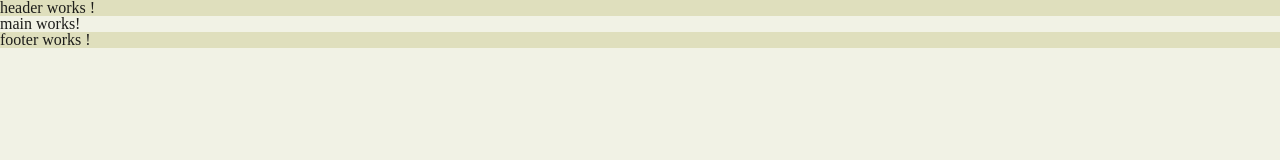
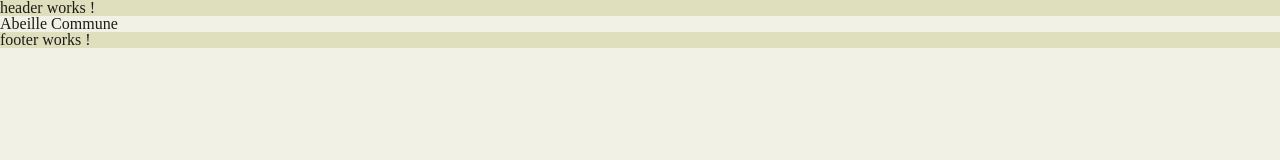
Before and after one commit to Louys-M/QuetiAngular, an Angular app: page / in a window 1280 px wide. Shown: the top 160 px of the page. Built offline with nearby package versions, Linux system fonts and the light colour scheme.

Commit message:
insect comp avec donnees statiques et affichage

```diff
--- a/src/app/Queti/insecte/insecte.component.html
+++ b/src/app/Queti/insecte/insecte.component.html
@@ -1 +1 @@
-<p>insecte works!</p>
+<h2>{{nom_fr}}</h2>
--- a/src/app/main/main.component.html
+++ b/src/app/main/main.component.html
@@ -1 +1,5 @@
-<p>main works!</p>
+<main>
+
+    <app-insecte></app-insecte>
+
+</main>
--- a/src/app/main/main.component.ts
+++ b/src/app/main/main.component.ts
@@ -1,9 +1,10 @@
 import { Component } from '@angular/core';
+import { InsecteComponent } from '../Queti/insecte/insecte.component';
 
 @Component({
   selector: 'app-main',
   standalone: true,
-  imports: [],
+  imports: [InsecteComponent],
   templateUrl: './main.component.html',
   styleUrl: './main.component.css'
 })
```
